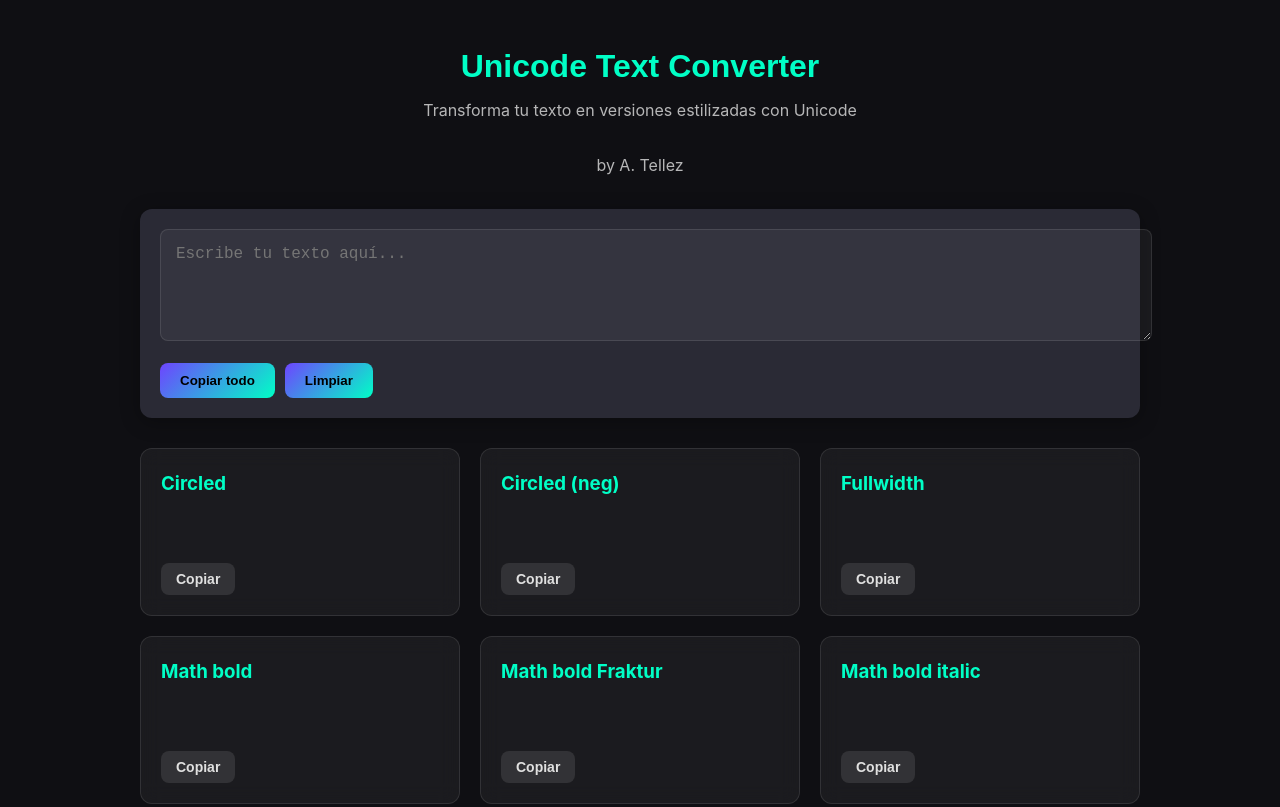
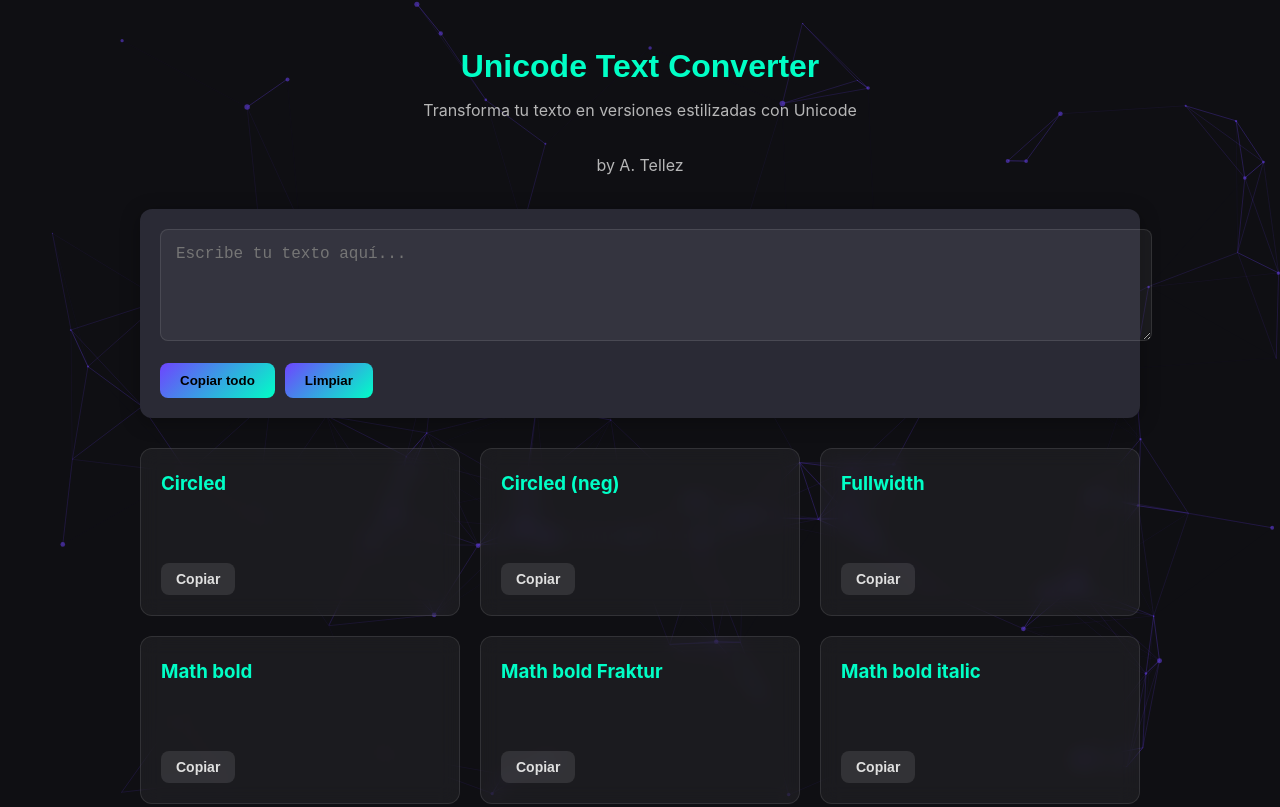
Before and after one commit to RataLittleYT/UnicodeConverter, a plain HTML site: page index.html in a window 1280 px wide. Shown: the top 807 px of the page. Drawn offline with nearby package versions, Linux system fonts and the light colour scheme.

Commit message:
Add files via upload

```diff
--- a/index.html
+++ b/index.html
@@ -3,7 +3,7 @@
 <head>
     <meta charset="UTF-8">
     <meta name="viewport" content="width=device-width, initial-scale=1.0">
-    <title>Unicode Style Converter | Moderno</title>
+    <title>Unicode Text Converter | RataLife</title>
     <style>
         :root {
             --primary: #6e44ff;
@@ -20,11 +20,25 @@
             margin: 0;
             padding: 20px;
             line-height: 1.6;
+            position: relative;
+            overflow-x: hidden;
+        }
+
+        /* Estilo para el canvas de partículas */
+        #particles-js {
+            position: fixed;
+            top: 0;
+            left: 0;
+            width: 100%;
+            height: 100%;
+            z-index: -1;
+            background-color: var(--dark);
         }
 
         .container {
             max-width: 1000px;
             margin: 0 auto;
+            position: relative;
         }
 
         h1 {
@@ -130,6 +144,9 @@
     </style>
 </head>
 <body>
+    <!-- Canvas para las partículas -->
+    <div id="particles-js"></div>
+
     <div class="container">
         <h1>Unicode Text Converter</h1>
         <p class="subtitle">Transforma tu texto en versiones estilizadas con Unicode</p>
@@ -147,6 +164,121 @@
             <!-- Los resultados se generarán aquí dinámicamente -->
         </div>
     </div>
+
+    <!-- Script para las partículas -->
+    <script src="https://cdn.jsdelivr.net/particles.js/2.0.0/particles.min.js"></script>
+    <script>
+        // Configuración e inicialización de las partículas
+        document.addEventListener('DOMContentLoaded', function() {
+            if (typeof particlesJS !== 'undefined') {
+                particlesJS('particles-js', {
+                    "particles": {
+                        "number": {
+                            "value": 80,
+                            "density": {
+                                "enable": true,
+                                "value_area": 800
+                            }
+                        },
+                        "color": {
+                            "value": "#6e44ff"
+                        },
+                        "shape": {
+                            "type": "circle",
+                            "stroke": {
+                                "width": 0,
+                                "color": "#000000"
+                            },
+                            "polygon": {
+                                "nb_sides": 5
+                            }
+                        },
+                        "opacity": {
+                            "value": 0.5,
+                            "random": false,
+                            "anim": {
+                                "enable": false,
+                                "speed": 1,
+                                "opacity_min": 0.1,
+                                "sync": false
+                            }
+                        },
+                        "size": {
+                            "value": 3,
+                            "random": true,
+                            "anim": {
+                                "enable": false,
+                                "speed": 40,
+                                "size_min": 0.1,
+                                "sync": false
+                            }
+                        },
+                        "line_linked": {
+                            "enable": true,
+                            "distance": 150,
+                            "color": "#6e44ff",
+                            "opacity": 0.4,
+                            "width": 1
+                        },
+                        "move": {
+                            "enable": true,
+                            "speed": 2,
+                            "direction": "none",
+                            "random": false,
+                            "straight": false,
+                            "out_mode": "out",
+                            "bounce": false,
+                            "attract": {
+                                "enable": false,
+                                "rotateX": 600,
+                                "rotateY": 1200
+                            }
+                        }
+                    },
+                    "interactivity": {
+                        "detect_on": "canvas",
+                        "events": {
+                            "onhover": {
+                                "enable": true,
+                                "mode": "grab"
+                            },
+                            "onclick": {
+                                "enable": true,
+                                "mode": "push"
+                            },
+                            "resize": true
+                        },
+                        "modes": {
+                            "grab": {
+                                "distance": 140,
+                                "line_linked": {
+                                    "opacity": 1
+                                }
+                            },
+                            "bubble": {
+                                "distance": 400,
+                                "size": 40,
+                                "duration": 2,
+                                "opacity": 8,
+                                "speed": 3
+                            },
+                            "repulse": {
+                                "distance": 200,
+                                "duration": 0.4
+                            },
+                            "push": {
+                                "particles_nb": 4
+                            },
+                            "remove": {
+                                "particles_nb": 2
+                            }
+                        }
+                    },
+                    "retina_detect": true
+                });
+            }
+        });
+    </script>
 
     <script>
         // Mapeo de estilos Unicode
```
